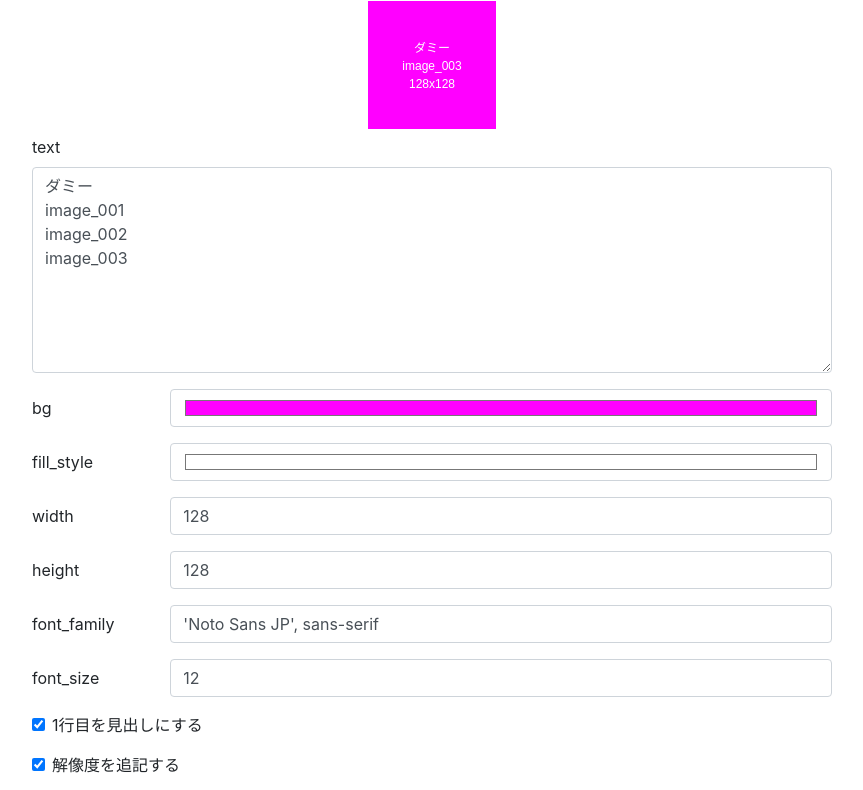
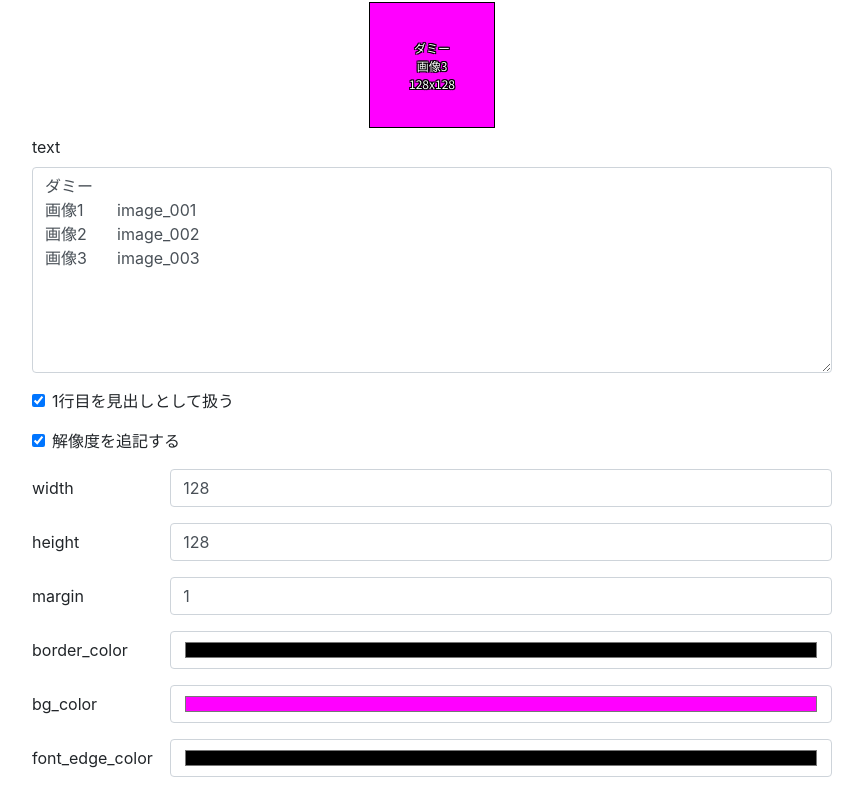
Before and after one commit to osakana4242/dummy_image_factory, a plain HTML site: page docs/index.html in a window 1280 px wide. Shown: the part 55-845 px from the top of the page, without its empty margins (208-1071 px from the left). Drawn offline with nearby package versions, Linux system fonts and the light colour scheme.

Commit message:
feat: ボーダー、文字の縁取りなどを追加.

```diff
--- a/docs/index.html
+++ b/docs/index.html
@@ -46,17 +46,13 @@
 				<label>text</label>
 				<textarea class="form-control" id="text" name="text" rows="8"></textarea>
 			</div>
-			<div class="form-group row">
-				<label class="col-sm-2 col-form-label">bg</label>
-				<div class="col-sm-10">
-					<input class="form-control" id="bg" name="bg" type="color">
-				</div>
+			<div class="form-group form-check">
+				<input id="with_header" name="with_header" type="checkbox" class="form-check-input">
+				<label class="form-check-label" for="exampleCheck1">1行目を見出しとして扱う</label>
 			</div>
-			<div class="form-group row">
-				<label class="col-sm-2 col-form-label">fill_style</label>
-				<div class="col-sm-10">
-					<input class="form-control" id="fill_style" name="fill_style" type="color">
-				</div>
+			<div class="form-group form-check">
+				<input id="with_size" name="with_size" type="checkbox" class="form-check-input">
+				<label class="form-check-label">解像度を追記する</label>
 			</div>
 			<div class="form-group row">
 				<label class="col-sm-2 col-form-label">width</label>
@@ -71,6 +67,36 @@
 				</div>
 			</div>
 			<div class="form-group row">
+				<label class="col-sm-2 col-form-label">margin</label>
+				<div class="col-sm-10">
+					<input class="form-control" id="margin" name="margin" type="number">
+				</div>
+			</div>
+			<div class="form-group row">
+				<label class="col-sm-2 col-form-label">border_color</label>
+				<div class="col-sm-10">
+					<input class="form-control" id="border_color" name="border_color" type="color">
+				</div>
+			</div>
+			<div class="form-group row">
+				<label class="col-sm-2 col-form-label">bg_color</label>
+				<div class="col-sm-10">
+					<input class="form-control" id="bg_color" name="bg_color" type="color">
+				</div>
+			</div>
+			<div class="form-group row">
+				<label class="col-sm-2 col-form-label">font_edge_color</label>
+				<div class="col-sm-10">
+					<input class="form-control" id="font_edge_color" name="font_edge_color" type="color">
+				</div>
+			</div>
+			<div class="form-group row">
+				<label class="col-sm-2 col-form-label">font_color</label>
+				<div class="col-sm-10">
+					<input class="form-control" id="font_color" name="font_color" type="color">
+				</div>
+			</div>
+			<div class="form-group row">
 				<label class="col-sm-2 col-form-label">font_family</label>
 				<div class="col-sm-10">
 					<input class="form-control" id="font_family" name="font_family" type="text">
@@ -82,14 +108,6 @@
 					<input class="form-control" id="font_size" name="font_size" type="number">
 				</div>
 			</div>
-			<div class="form-group form-check">
-				<input id="with_header" name="with_header" type="checkbox" class="form-check-input">
-				<label class="form-check-label" for="exampleCheck1">1行目を見出しにする</label>
-			</div>
-			<div class="form-group form-check">
-				<input id="with_size" name="with_size" type="checkbox" class="form-check-input">
-				<label class="form-check-label">解像度を追記する</label>
-			</div>
 
 			<button class="btn btn-primary" type="submit">画像更新</button>
 			<a class="btn btn-success" id="download">ダウンロード</a>
@@ -97,7 +115,7 @@
 
 		<footer>
 			<br>
-			<div>@osakana4242</div>
+			<div><a href="https://github.com/osakana4242/dummy_image_factory">https://github.com/osakana4242/dummy_image_factory</a></div>
 		</footer>
 	</div>
 
--- a/docs/js/main.js
+++ b/docs/js/main.js
@@ -33,35 +33,6 @@ class Main {
 		return document.getElementById('sample');
 	}
 
-	static draw(context, args, header, fileName) {
-		let text = fileName;
-		if (header !== '') {
-			text = `${header};` + text;
-		}
-		if (args.with_size) {
-			text += `;${args.width}x${args.height}`;
-		}
-
-		const lines = text.split(';');
-		const lineHeihgt = args.font_size * 1.5;
-		const textHeight = lineHeihgt * lines.length;
-
-		context.fillStyle = args.bg;
-		context.fillRect(0, 0, args.width, args.height);
-
-		context.fillStyle = args.fill_style;
-		context.textBaseline = 'top';
-		context.font = `${args.font_size}px ${args.font_family}`;
-
-		for (let i = 0; i < lines.length; i++) {
-			const line = lines[i];
-			const metrics = context.measureText(line);
-			const textX = (args.width - metrics.width) / 2;
-			const textY = ((args.height - textHeight) / 2) + lineHeihgt * (i + 0.25);
-			context.fillText(line, textX, textY);
-		}
-	}
-
 	static update(args) {
 		const canvas = Main.getCanvas();
 		canvas.width = args.width;
@@ -74,19 +45,95 @@ class Main {
 
 		const header = args.with_header ? fileNames[0] : '';
 		const files = [];
-		for (let fi = args.with_header ? 1 : 0; fi < fileNames.length; fi++) {
-			const fileName = fileNames[fi];
-			if (fileName.trim() === '') continue;
-			Main.draw(context, args, header, fileName);
+
+
+		const func = (fi) => {
+			for (; fi < fileNames.length; fi++) {
+				const line = fileNames[fi];
+				if (line.trim() === '') continue;
+				const rows = line.split('\t');
+				const title = rows[0];
+				const fileName = (rows.length <= 1) ? title : rows[1];
+
+				Main.draw(context, args, header, title);
 				const image = Main.toArray(canvas);
 				const file = {
 					name: `${fileName}.png`,
 					body: image,
 				};
 				files.push(file);
+				break;
+			}
+
+			if (fi < fileNames.length) {
+				setTimeout(func, 1000 / 60, fi + 1);
+				return;
 			}
 
 			Main.toZip(files);
+		};
+
+		let fi = args.with_header ? 1 : 0;
+		func(fi);
+	}
+
+	static draw(context, args, header, title) {
+		let text = title;
+		if (header !== '') {
+			text = `${header};` + text;
+		}
+		if (args.with_size) {
+			text += `;${args.width}x${args.height}`;
+		}
+
+		const lines = text.split(';');
+		const lineHeihgt = args.font_size * 1.5;
+		const textHeight = lineHeihgt * lines.length;
+
+		var rect = {
+			x: args.margin,
+			y: args.margin,
+			width: args.width - args.margin * 2,
+			height: args.height - args.margin * 2
+		};
+
+		context.fillStyle = args.bg_color;
+		context.fillRect(rect.x, rect.y, rect.width, rect.height);
+
+		context.fillStyle = args.border_color;
+		context.fillRect(rect.x, rect.y, rect.width, 1);
+		context.fillRect(rect.x, rect.y + rect.height - 1, rect.width, 1);
+		context.fillRect(rect.x, rect.y, 1, rect.height);
+		context.fillRect(rect.x + rect.width - 1, rect.y, 1, rect.height);
+
+		context.textBaseline = 'top';
+		context.font = `${args.font_size}px ${args.font_family}`;
+
+		context.strokeStyle = args.font_edge_color;
+		context.fillStyle = args.font_color;
+		for (let i = 0; i < lines.length; i++) {
+			const line = lines[i];
+			const metrics = context.measureText(line);
+			const textX = rect.x + (rect.width - metrics.width) / 2;
+			const textY = rect.y + ((rect.height - textHeight) / 2) + lineHeihgt * (i + 0.25);
+			Main.drawEdgeText(context, line, textX, textY);
+		}
+	}
+
+	static drawEdgeText(context, text, x, y) {
+		const fillStyle = context.fillStyle;
+		context.fillStyle = context.strokeStyle;
+		context.fillText(text, x - 1, y);
+		context.fillText(text, x + 1, y);
+		context.fillText(text, x, y - 1);
+		context.fillText(text, x, y - 0);
+		context.fillText(text, x - 1, y + 1);
+		context.fillText(text, x + 1, y + 1);
+		context.fillText(text, x + 1, y - 1);
+		context.fillText(text, x - 1, y - 1);
+
+		context.fillStyle = fillStyle;
+		context.fillText(text, x, y);
 	}
 
 	/** https://qiita.com/0829/items/a8c98c8f53b2e821ac94 */
@@ -118,7 +165,9 @@ class Main {
 			window.navigator.msSaveBlob(blob, 'sample.zip');
 			window.navigator.msSaveOrOpenBlob(blob, 'sample.zip');
 		} else {
-			document.getElementById('download').href = window.URL.createObjectURL(blob);
+			const elem = document.getElementById('download');
+			elem.href = window.URL.createObjectURL(blob);
+			elem.download = 'dummy_image.zip';
 		}
 	}
 
@@ -148,28 +197,23 @@ class Main {
 		}
 		return bytes;
 	}
-
-	static getJsonObj() {
-		return {
-			inputText1: $('#inputText1').val(),
-			inputRadio1: $('input[name=inputRadio1]:checked').val(),
-			select1: $('#select1').val()
-		}
-	}
 }
 
 class Args {
 	constructor(args) {
 		const hasQuery = 0 < document.location.search.length;
 		this.text = args.text || 'ダミー\n' +
-			'image_001\n' +
-			'image_002\n' +
-			'image_003\n';
-		this.bg = args.bg || '#ff00ff';
+			'画像1\timage_001\n' +
+			'画像2\timage_002\n' +
+			'画像3\timage_003\n';
 		this.width = parseInt(args.width || 128);
 		this.height = parseInt(args.height || 128);
+		this.margin = parseInt(args.margin || 1);
+		this.border_color = args.border_color || '#000000';
+		this.bg_color = args.bg_color || '#ff00ff';
 		this.font_size = parseInt(args.font_size || 12);
-		this.fill_style = args.fill_style || '#ffffff';
+		this.font_edge_color = args.font_edge_color || '#000000';
+		this.font_color = args.font_color || '#ffffff';
 		this.font_family = args.font_family || "'Noto Sans JP', sans-serif";
 		this.with_header = hasQuery ? (args.with_header !== undefined) : true;
 		this.with_size = hasQuery ? (args.with_size !== undefined) : true;
@@ -178,14 +222,21 @@ class Args {
 
 function test() {
 	const args = new Args(QueryString.parse(null, null, null, true));
-	document.getElementById('text').value = args.text;
-	document.getElementById('bg').value = args.bg;
-	document.getElementById('width').value = args.width;
-	document.getElementById('height').value = args.height;
-	document.getElementById('font_size').value = args.font_size;
-	document.getElementById('fill_style').value = args.fill_style;
-	document.getElementById('with_header').checked = args.with_header;
-	document.getElementById('with_size').checked = args.with_size;
-	document.getElementById('font_family').value = args.font_family;
+
+	for (const key in args) {
+		const value = args[key]
+		const elem = document.getElementById(key);
+		if (!elem) continue;
+		switch (elem.type) {
+			case 'checkbox':
+				elem.checked = value;
+				break;
+			default:
+				elem.value = value;
+				break;
+		}
+
+	}
+
 	Main.update(args);
 }
```
Lines whose indentation alone changed are shown as unchanged.
